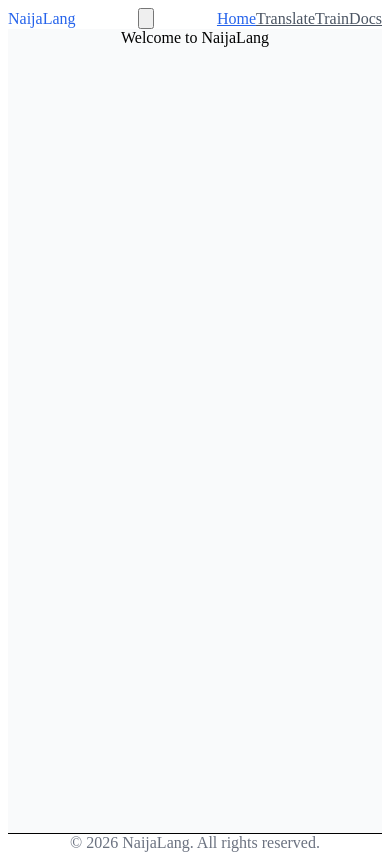
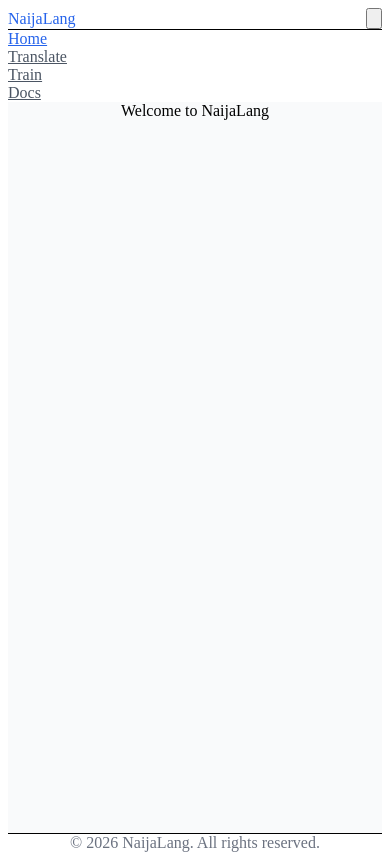
Before and after one commit to CodePapi/NaijaLang, a React (Vite) app in the folder frontend/: page / in a window 390 px wide. Both pictures are taken after a click on the button "Toggle menu". Built offline with nearby package versions, Linux system fonts and the light colour scheme.

Commit message:
fix(frontend): improve navigation layout and mobile menu

```diff
--- a/frontend/src/components/Layout.tsx
+++ b/frontend/src/components/Layout.tsx
@@ -13,30 +13,8 @@ export default function Layout({ children }: LayoutProps) {
       <header className="bg-white shadow">
         <div className="container mx-auto px-4 py-4 flex justify-between items-center">
           <span className="text-2xl font-bold text-blue-600">NaijaLang</span>
-          {/* hamburger for small screens */}
-          <button
-            className="md:hidden text-gray-600 hover:text-gray-800"
-            onClick={() => setMenuOpen(open => !open)}
-            aria-label="Toggle menu"
-          >
-            <svg
-              xmlns="http://www.w3.org/2000/svg"
-              className="h-6 w-6"
-              fill="none"
-              viewBox="0 0 24 24"
-              stroke="currentColor"
-            >
-              <path
-                strokeLinecap="round"
-                strokeLinejoin="round"
-                strokeWidth={2}
-                d={menuOpen ? 'M6 18L18 6M6 6l12 12' : 'M4 6h16M4 12h16M4 18h16'}
-              />
-            </svg>
-          </button>
-          <nav
-            className={`space-x-6 md:flex ${menuOpen ? 'block' : 'hidden'} md:block`}
-          >
+          {/* desktop nav -- always visible on md+ */}
+          <nav className="hidden md:flex space-x-6">
             <NavLink
               to="/"
               className={({ isActive }) =>
@@ -70,7 +48,80 @@ export default function Layout({ children }: LayoutProps) {
               Docs
             </NavLink>
           </nav>
+          {/* hamburger for small screens */}
+          <button
+            className="md:hidden text-gray-600 hover:text-gray-800"
+            onClick={() => setMenuOpen(open => !open)}
+            aria-label="Toggle menu"
+          >
+            <svg
+              xmlns="http://www.w3.org/2000/svg"
+              className="h-6 w-6"
+              fill="none"
+              viewBox="0 0 24 24"
+              stroke="currentColor"
+            >
+              {menuOpen ? (
+                <path
+                  strokeLinecap="round"
+                  strokeLinejoin="round"
+                  strokeWidth={2}
+                  d="M6 18L18 6M6 6l12 12"
+                />
+              ) : (
+                <path
+                  strokeLinecap="round"
+                  strokeLinejoin="round"
+                  strokeWidth={2}
+                  d="M4 6h16M4 12h16M4 18h16"
+                />
+              )}
+            </svg>
+          </button>
         </div>
+        {/* mobile menu toggled below header */}
+        {menuOpen && (
+          <nav className="md:hidden bg-white border-t">
+            <div className="px-4 py-2 space-y-2">
+              <NavLink
+                to="/"
+                onClick={() => setMenuOpen(false)}
+                className={({ isActive }) =>
+                  `block font-medium ${isActive ? 'text-blue-600' : 'text-gray-600'} hover:text-blue-800`
+                }
+              >
+                Home
+              </NavLink>
+              <NavLink
+                to="/translate"
+                onClick={() => setMenuOpen(false)}
+                className={({ isActive }) =>
+                  `block font-medium ${isActive ? 'text-blue-600' : 'text-gray-600'} hover:text-blue-800`
+                }
+              >
+                Translate
+              </NavLink>
+              <NavLink
+                to="/train"
+                onClick={() => setMenuOpen(false)}
+                className={({ isActive }) =>
+                  `block font-medium ${isActive ? 'text-blue-600' : 'text-gray-600'} hover:text-blue-800`
+                }
+              >
+                Train
+              </NavLink>
+              <NavLink
+                to="/docs"
+                onClick={() => setMenuOpen(false)}
+                className={({ isActive }) =>
+                  `block font-medium ${isActive ? 'text-blue-600' : 'text-gray-600'} hover:text-blue-800`
+                }
+              >
+                Docs
+              </NavLink>
+            </div>
+          </nav>
+        )}
       </header>
       <main className="flex-grow container mx-auto px-4 py-6">{children}</main>
       <footer className="bg-white border-t">
```
